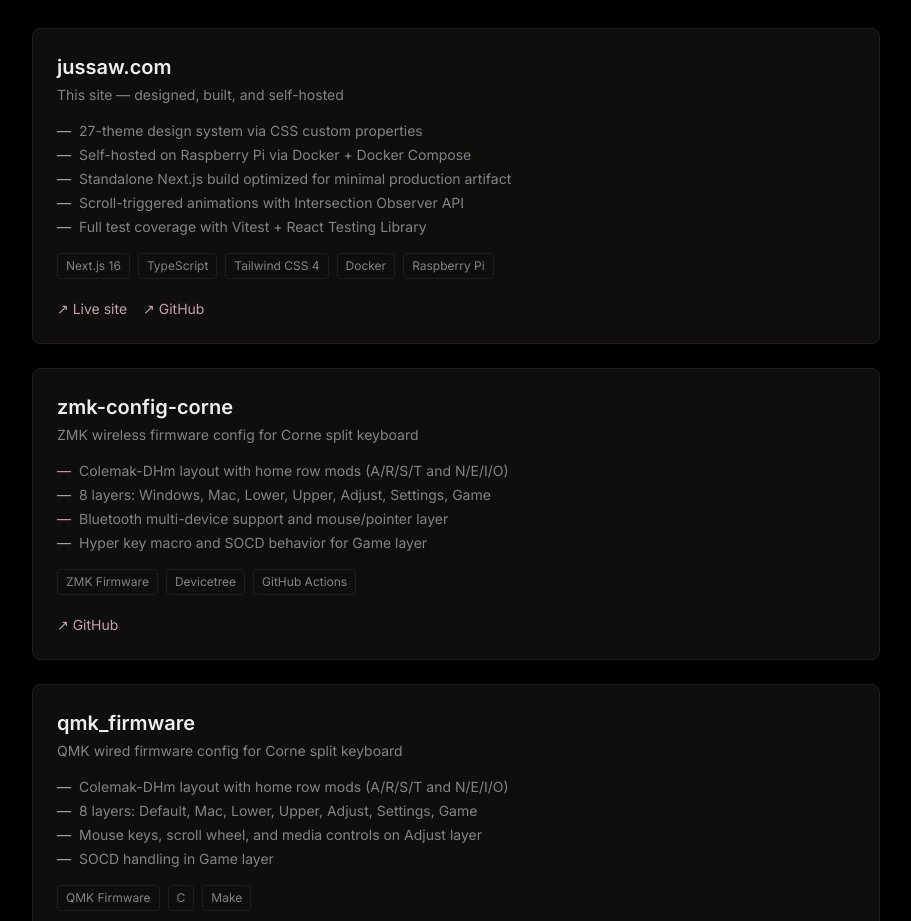
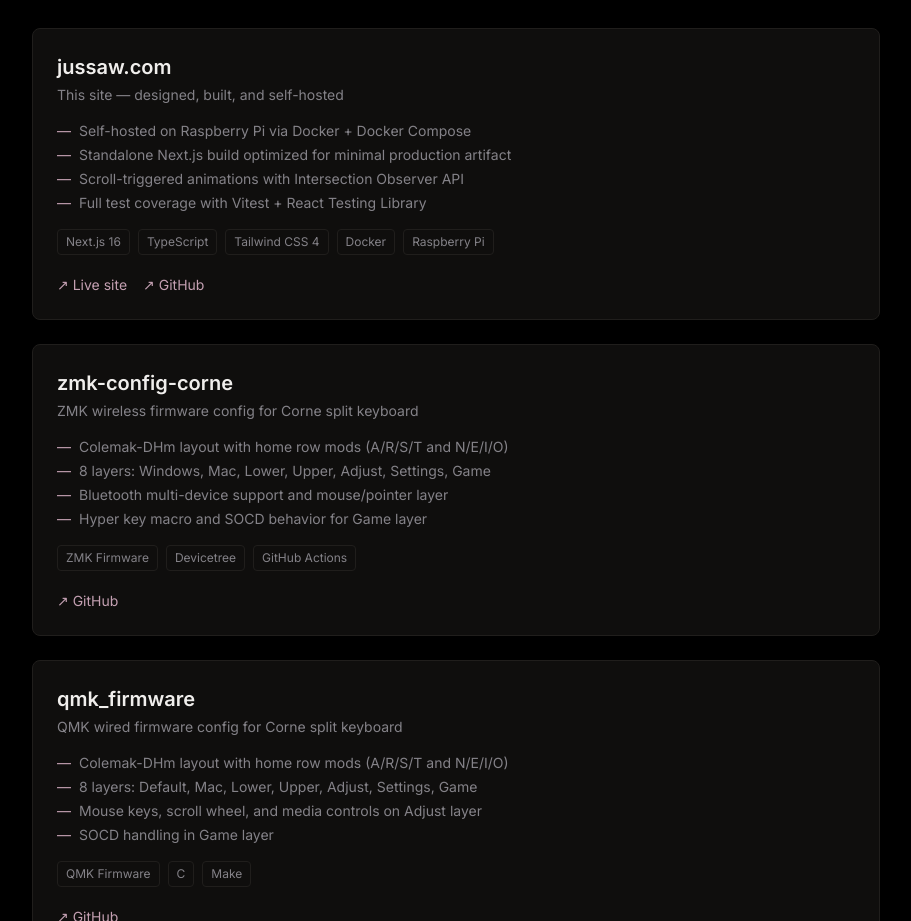
Before and after one commit to jussaw/jussaw-app, a Next.js app in the folder web/: page / in a window 1280 px wide. Shown: the part 2740-3661 px from the top of the page, without its empty margins (184-1095 px from the left). Built offline with nearby package versions, Linux system fonts and the light colour scheme.

Commit message:
chore: remove remaining theme switcher references
Clean up stale mentions of ThemeSwitcher, themes.ts, styles/themes/,
and the 27-theme design system highlight left over after f6ff68f.

```diff
--- a/web/src/data/content.ts
+++ b/web/src/data/content.ts
@@ -150,7 +150,6 @@ export const siteContent: SiteContent = {
       title: "jussaw.com",
       description: "This site — designed, built, and self-hosted",
       highlights: [
-        "27-theme design system via CSS custom properties",
         "Self-hosted on Raspberry Pi via Docker + Docker Compose",
         "Standalone Next.js build optimized for minimal production artifact",
         "Scroll-triggered animations with Intersection Observer API",
```
Also changed, not shown: 1 other file (tests, documents, lock files or other folders).
